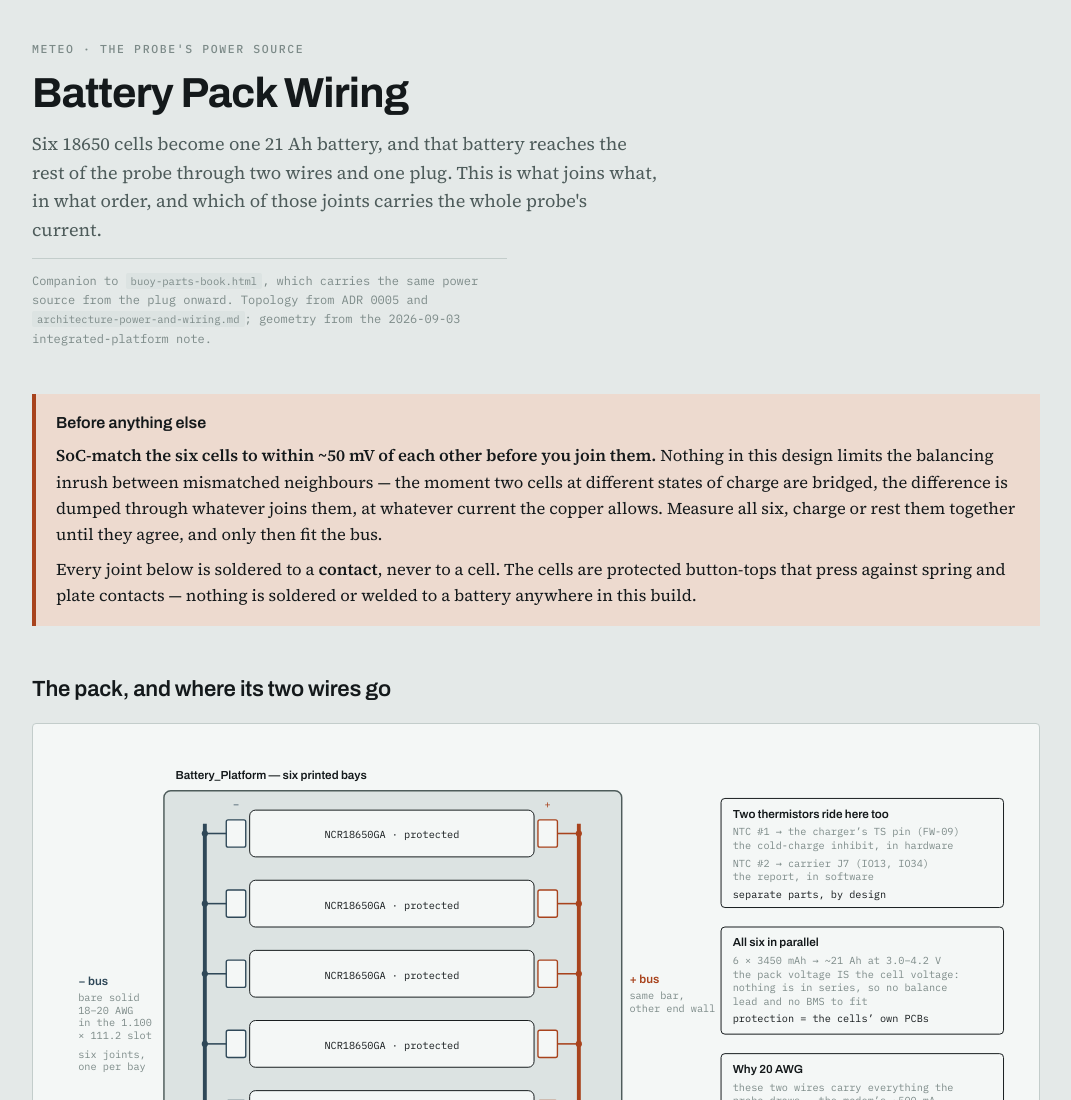
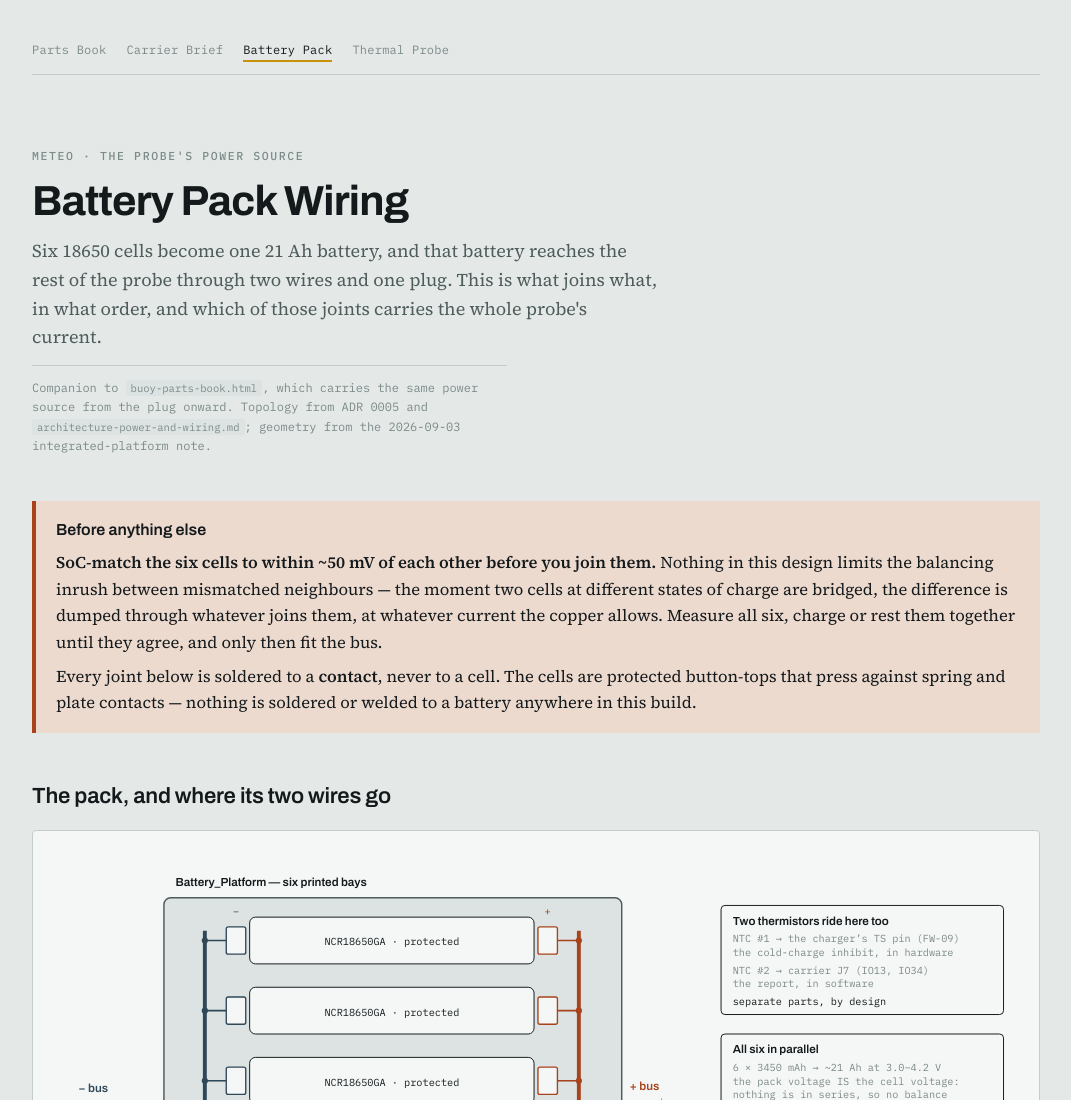
Before and after one commit to ildarcheg/battery-pack-wiring, a plain HTML site: page index.html in a window 1280 px wide. Shown: the top 1100 px of the page, without its empty margins (104-1175 px from the left). Drawn offline with Linux system fonts and the light colour scheme.

```diff
--- a/index.html
+++ b/index.html
@@ -151,10 +151,30 @@
   a:focus-visible { outline: 2px solid var(--accent); outline-offset: 2px; }
   @media (max-width: 640px) { .open-item { grid-template-columns: 1fr; }
     .open-item .id { border-right: none; border-bottom: 1px solid var(--rule); } }
+
+  /* the four-document menu — absolute URLs, because each page is served
+     from its own origin once published */
+  .docnav { display: flex; flex-wrap: wrap; gap: 4px 20px; align-items: baseline;
+            font-family: var(--f-mono); font-size: 12px; letter-spacing: 0.02em;
+            padding-bottom: 12px; border-bottom: 1px solid var(--rule);
+            margin-bottom: 26px; }
+  .docnav a { color: var(--ink-3); text-decoration: none;
+              border-bottom: 1px solid transparent; padding-bottom: 2px; }
+  .docnav a:hover, .docnav a:focus-visible { color: var(--ink);
+              border-bottom-color: var(--accent); }
+  .docnav [aria-current="page"] { color: var(--ink);
+              border-bottom: 2px solid var(--accent); padding-bottom: 1px; }
 </style>
 </head>
 <body>
 <div class="page">
+
+<nav class="docnav" aria-label="Project documents">
+  <a href="https://ildarcheg.github.io/buoy-parts-book/">Parts Book</a>
+  <a href="https://ildarcheg.github.io/carrier-pcb-brief/">Carrier Brief</a>
+  <span aria-current="page">Battery Pack</span>
+  <a href="https://ildarcheg.github.io/thermal-probe-wiring/">Thermal Probe</a>
+</nav>
 
 <header>
   <p class="eyebrow">meteo · the probe's power source</p>
```
